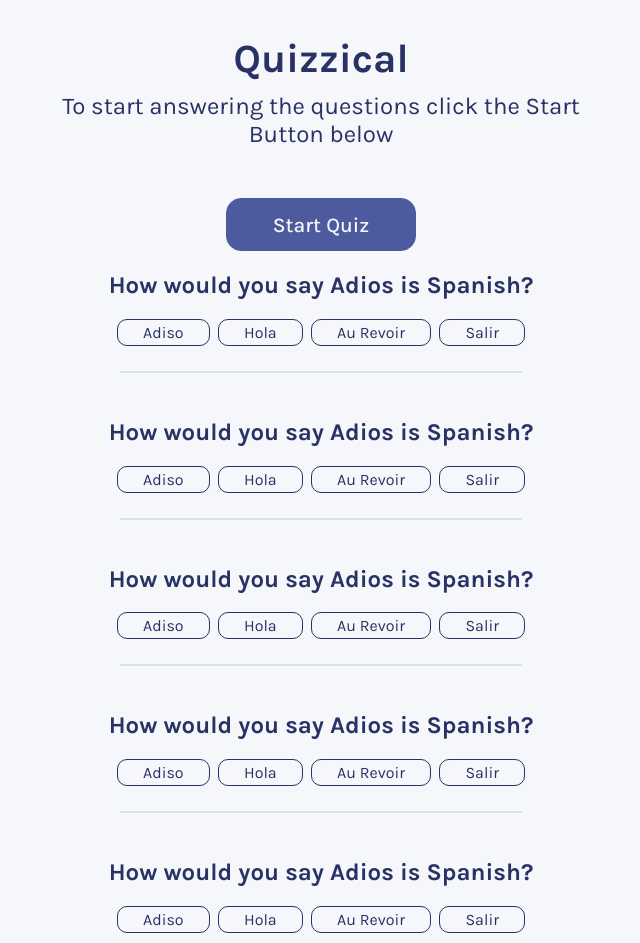
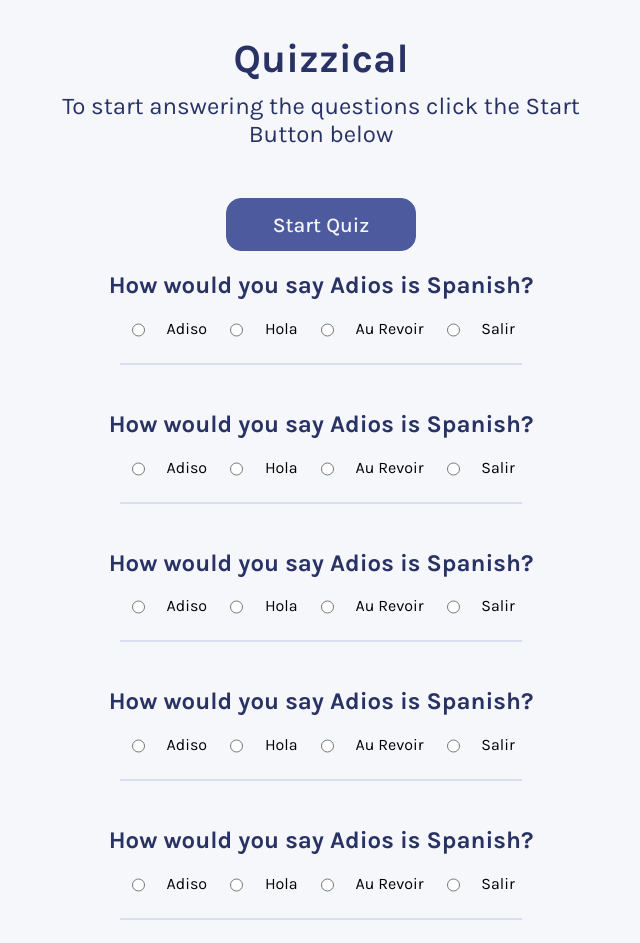
Before and after one commit to crazynets1/quizzical_app, a React (Create React App) app: page / in a window 1280 px wide. Shown: the top 943 px of the page, without its empty margins (319-959 px from the left). Built offline with nearby package versions, Linux system fonts and the light colour scheme.

Commit message:
change answer to input tag
As I was doing the project I realised that my answers are rendered as spans which hinders the user click options and so I changed them to input tag and add labels to them

```diff
--- a/src/App.js
+++ b/src/App.js
@@ -12,50 +12,70 @@ function App() {
         <div>
           <h2>How would you say Adios is Spanish?</h2>
           <div className='answers-div'>
-            <span>Adiso</span>
-            <span>Hola</span>
-            <span>Au Revoir</span>
-            <span>Salir</span>
+            <input value='Adios' type='radio' name='answer' id='answer1'/>
+            <label for="answer1">Adiso</label>
+            <input value='Hola' type='radio' name='answer' id='answer2'/>
+            <label for="answer2">Hola</label>
+            <input value='Au Revoir' type='radio' name='answer' id='answer3'/>
+            <label for="answer3">Au Revoir</label>
+            <input value='Salir' type='radio' name='answer' id='answer4'/>
+            <label for='answer4'>Salir</label>
           </div>
         </div>
         <hr/>
         <div>
           <h2>How would you say Adios is Spanish?</h2>
           <div className='answers-div'>
-            <span>Adiso</span>
-            <span>Hola</span>
-            <span>Au Revoir</span>
-            <span>Salir</span>
+            <input value='Adios' type='radio' name='answer' id='answer1'/>
+            <label for="answer1">Adiso</label>
+            <input value='Hola' type='radio' name='answer' id='answer2'/>
+            <label for="answer2">Hola</label>
+            <input value='Au Revoir' type='radio' name='answer' id='answer3'/>
+            <label for="answer3">Au Revoir</label>
+            <input value='Salir' type='radio' name='answer' id='answer4'/>
+            <label for='answer4'>Salir</label>
           </div>
         </div>
         <hr/>
         <div>
           <h2>How would you say Adios is Spanish?</h2>
           <div className='answers-div'>
-            <span>Adiso</span>
-            <span>Hola</span>
-            <span>Au Revoir</span>
-            <span>Salir</span>
+            <input value='Adios' type='radio' name='answer' id='answer1'/>
+            <label for="answer1">Adiso</label>
+            <input value='Hola' type='radio' name='answer' id='answer2'/>
+            <label for="answer2">Hola</label>
+            <input value='Au Revoir' type='radio' name='answer' id='answer3'/>
+            <label for="answer3">Au Revoir</label>
+            <input value='Salir' type='radio' name='answer' id='answer4'/>
+            <label for='answer4'>Salir</label>
           </div>
         </div>
         <hr/>
         <div>
           <h2>How would you say Adios is Spanish?</h2>
           <div className='answers-div'>
-            <span>Adiso</span>
-            <span>Hola</span>
-            <span>Au Revoir</span>
-            <span>Salir</span>
+            <input value='Adios' type='radio' name='answer' id='answer1'/>
+            <label for="answer1">Adiso</label>
+            <input value='Hola' type='radio' name='answer' id='answer2'/>
+            <label for="answer2">Hola</label>
+            <input value='Au Revoir' type='radio' name='answer' id='answer3'/>
+            <label for="answer3">Au Revoir</label>
+            <input value='Salir' type='radio' name='answer' id='answer4'/>
+            <label for='answer4'>Salir</label>
           </div>
         </div>
         <hr/>
         <div>
           <h2>How would you say Adios is Spanish?</h2>
           <div className='answers-div'>
-            <span>Adiso</span>
-            <span>Hola</span>
-            <span>Au Revoir</span>
-            <span>Salir</span>
+            <input value='Adios' type='radio' name='answer' id='answer1'/>
+            <label for="answer1">Adiso</label>
+            <input value='Hola' type='radio' name='answer' id='answer2'/>
+            <label for="answer2">Hola</label>
+            <input value='Au Revoir' type='radio' name='answer' id='answer3'/>
+            <label for="answer3">Au Revoir</label>
+            <input value='Salir' type='radio' name='answer' id='answer4'/>
+            <label for='answer4'>Salir</label>
           </div>
         </div>
         <hr/>
```
